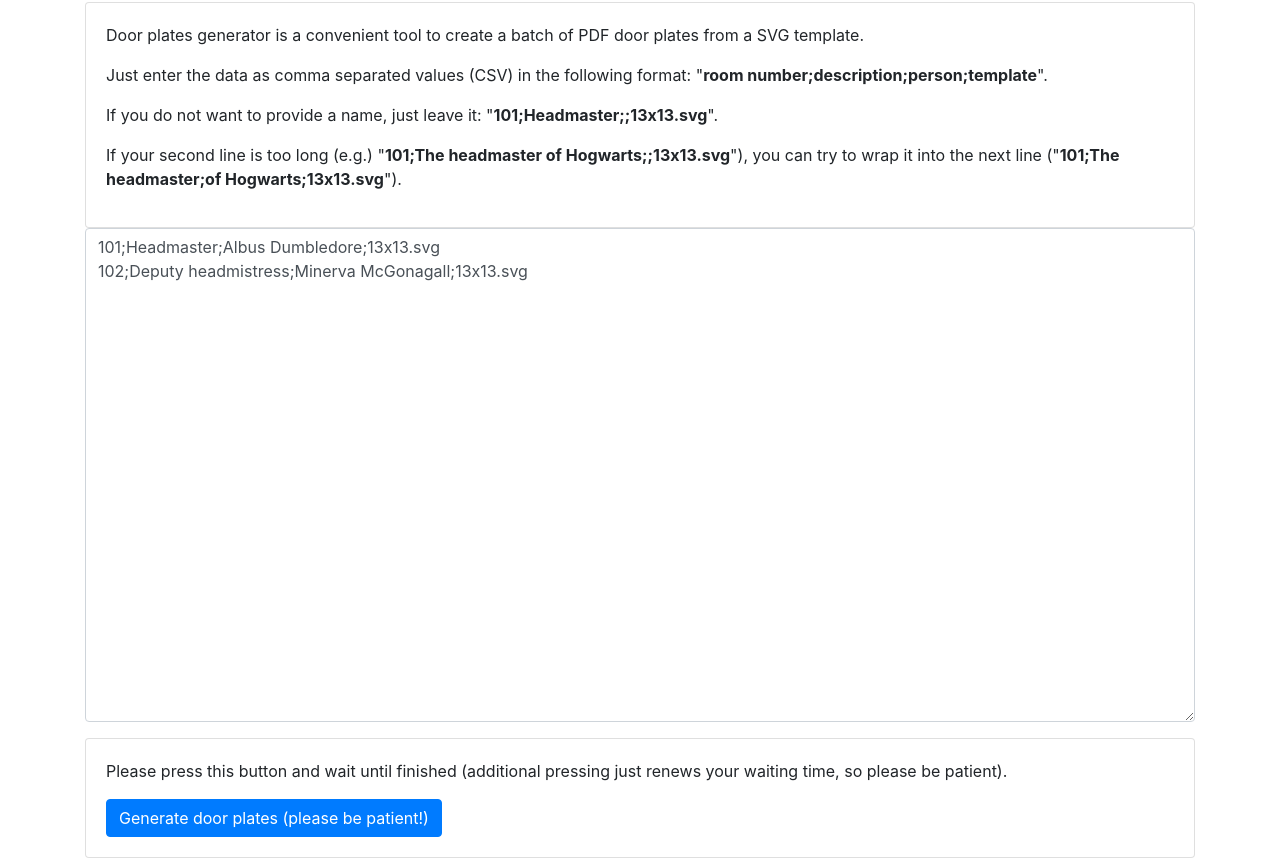
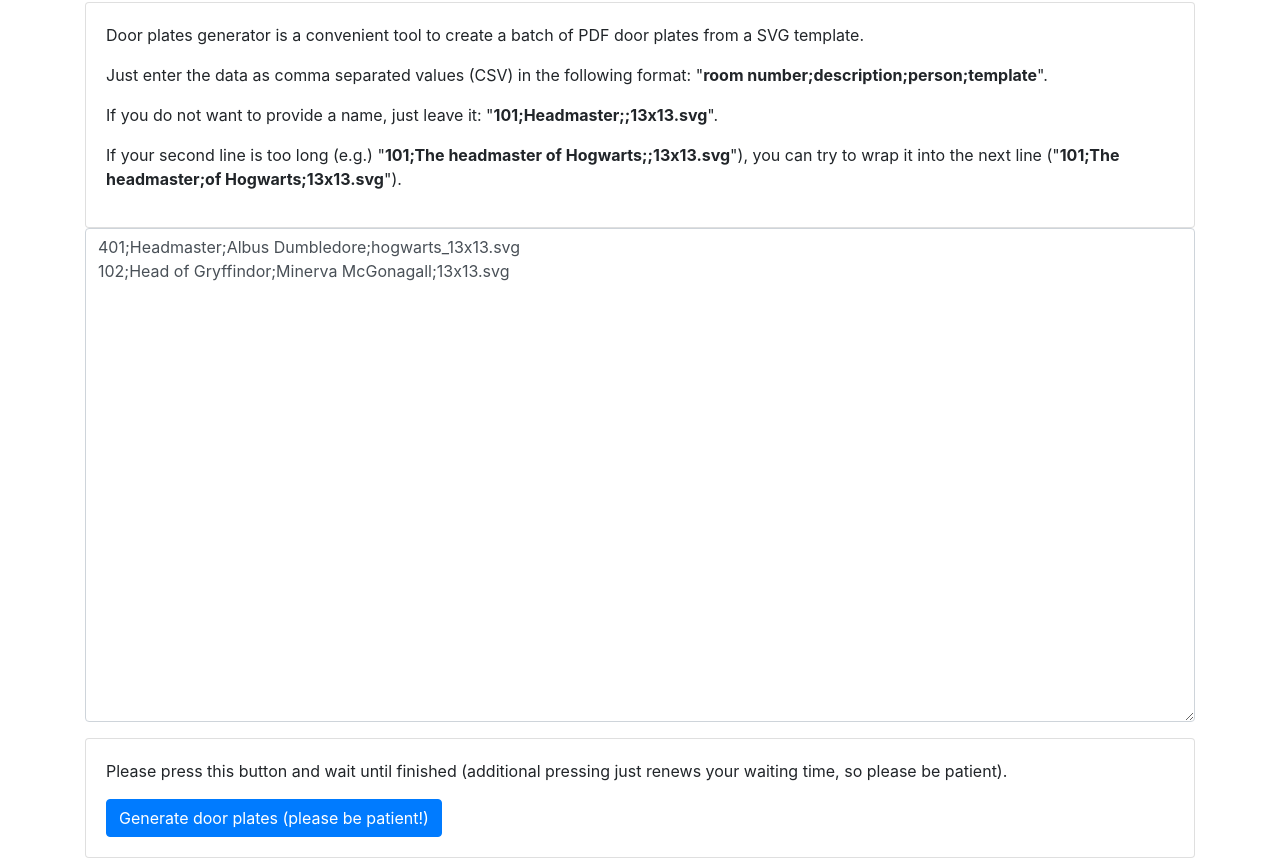
Before and after one commit to debuglevel/doorplates, a plain HTML site: page app/static/index.html in a window 1280 px wide. Shown: the part 54-912 px from the top of the page. Drawn offline with nearby package versions, Linux system fonts and the light colour scheme.

Commit message:
Add example template

```diff
--- a/app/static/index.html
+++ b/app/static/index.html
@@ -34,8 +34,8 @@
 
     <form action="/doorplates/" id="csvForm">
       <div class="form-group">
-        <textarea name="csv" rows="20" cols="70" class="form-control">101;Headmaster;Albus Dumbledore;13x13.svg
-102;Deputy headmistress;Minerva McGonagall;13x13.svg</textarea>
+        <textarea name="csv" rows="20" cols="70" class="form-control">401;Headmaster;Albus Dumbledore;hogwarts_13x13.svg
+102;Head of Gryffindor;Minerva McGonagall;13x13.svg</textarea>
       </div>
 
       <div class="card">
```
Also changed, not shown: data/templates/13x13.svg, data/templates/hogwarts_13x13.svg (added).
